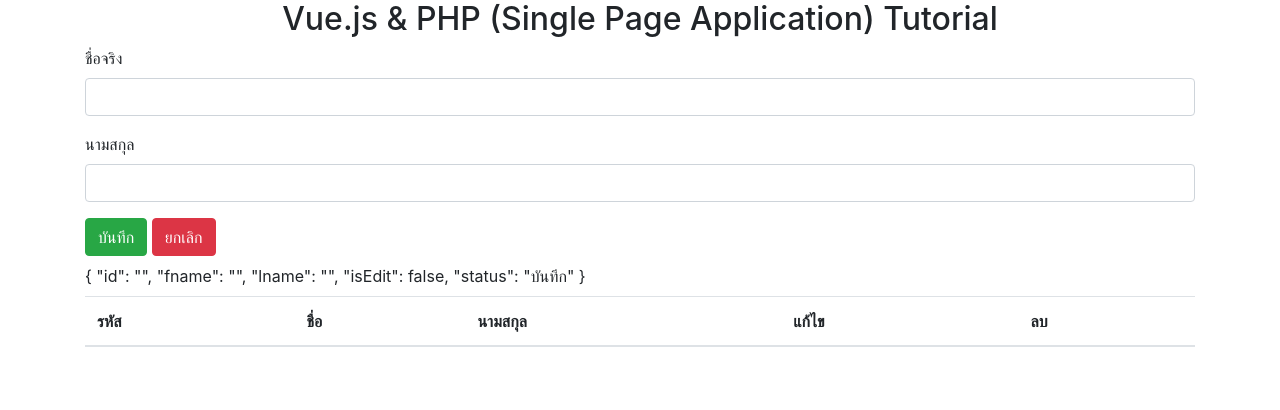
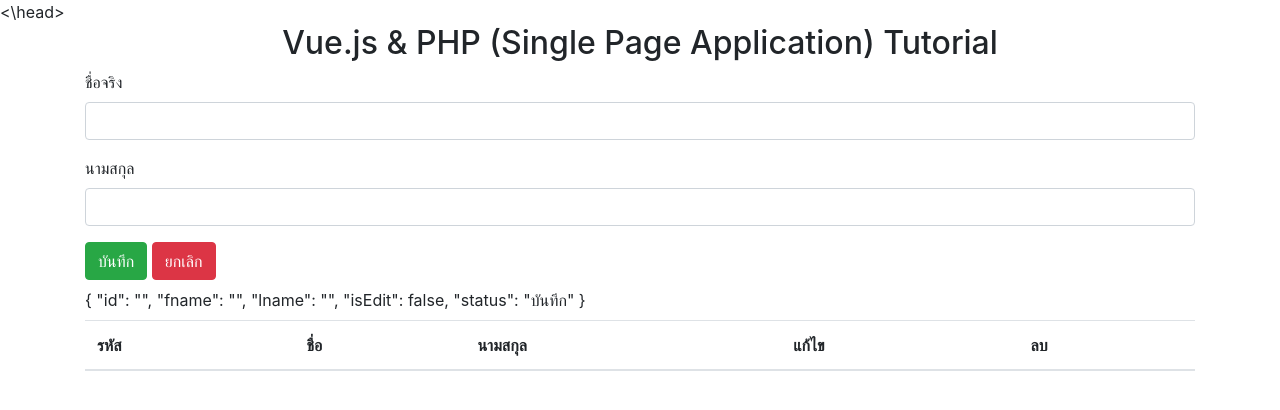
Before and after one commit to kongruksiamza/SPA-Vuejs-PHP, a PHP site: page / in a window 1280 px wide. Shown: the top 410 px of the page. Run offline with PHP 8.4, Linux system fonts and the light colour scheme; data that the repository does not hold is empty.

Commit message:
Update index.php

```diff
--- a/index.php
+++ b/index.php
@@ -10,7 +10,7 @@
     <script src="https://stackpath.bootstrapcdn.com/bootstrap/4.5.0/js/bootstrap.min.js" integrity="sha384-OgVRvuATP1z7JjHLkuOU7Xw704+h835Lr+6QL9UvYjZE3Ipu6Tp75j7Bh/kR0JKI" crossorigin="anonymous"></script>
     <script src="https://cdn.jsdelivr.net/npm/vue/dist/vue.js"></script>
     <script src="https://cdn.jsdelivr.net/npm/axios/dist/axios.min.js"></script>
-</head>
+<\head>
 <body>
         <div class="container" id="app">
                 <h2 align="center">{{message}}</h2>
```
